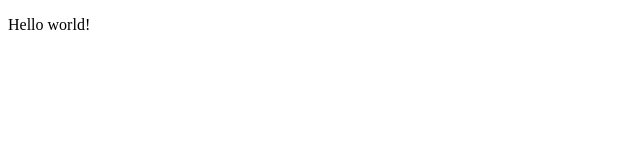
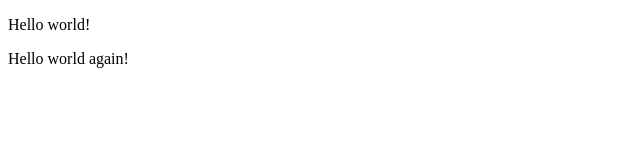
Before and after one commit to thehannankhan/test, a plain HTML site: page index.html in a window 1280 px wide. Shown: the whole page, without its empty margins (0-640 px from the left). Drawn offline with Linux system fonts and the light colour scheme.

Commit message:
changes to hello world

```diff
--- a/index.html
+++ b/index.html
@@ -9,5 +9,8 @@
     <p>
         Hello world!
     </p>
+    <p>
+        Hello world again!
+    </p>
 </body>
 </html>
```
